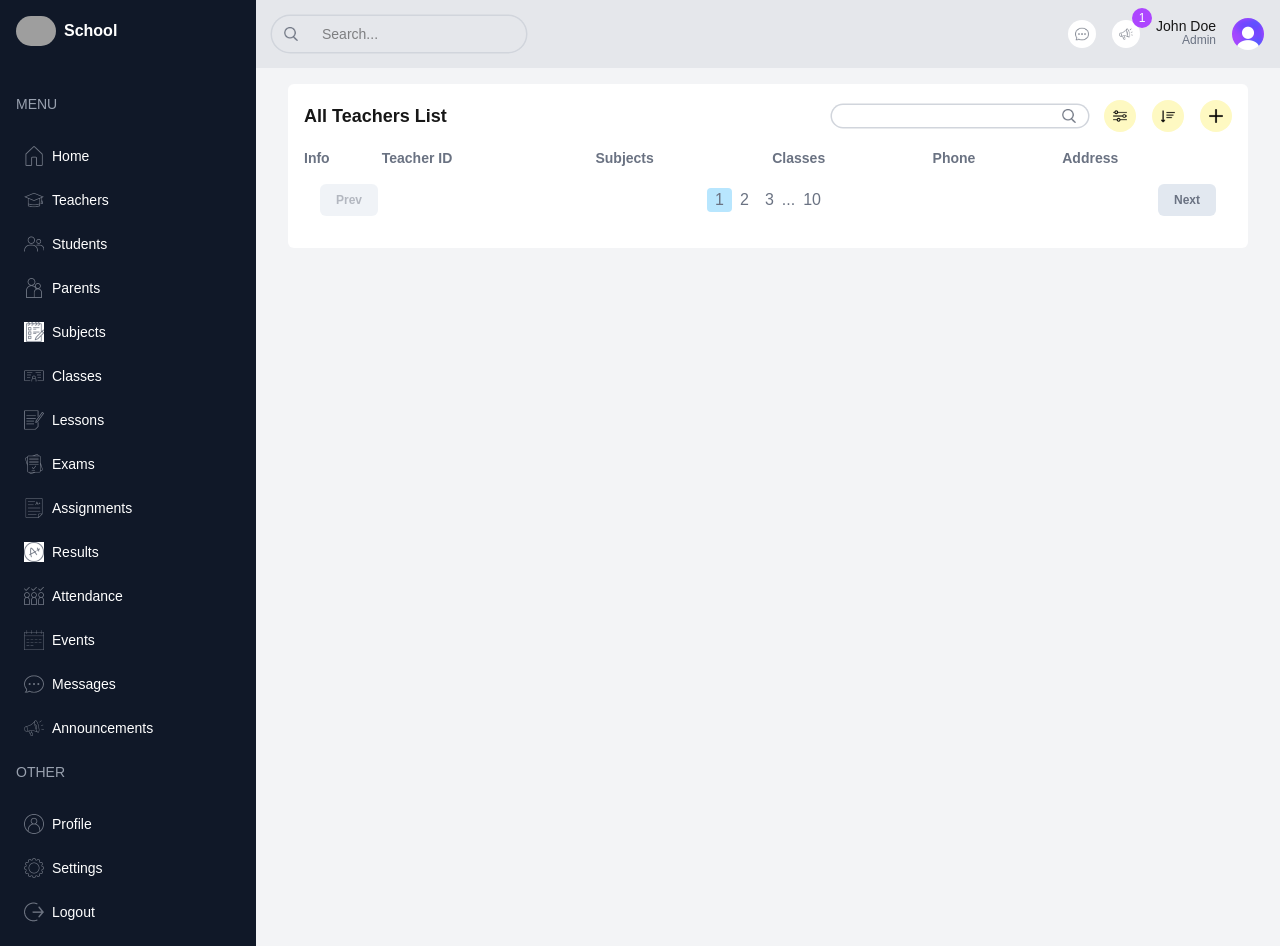
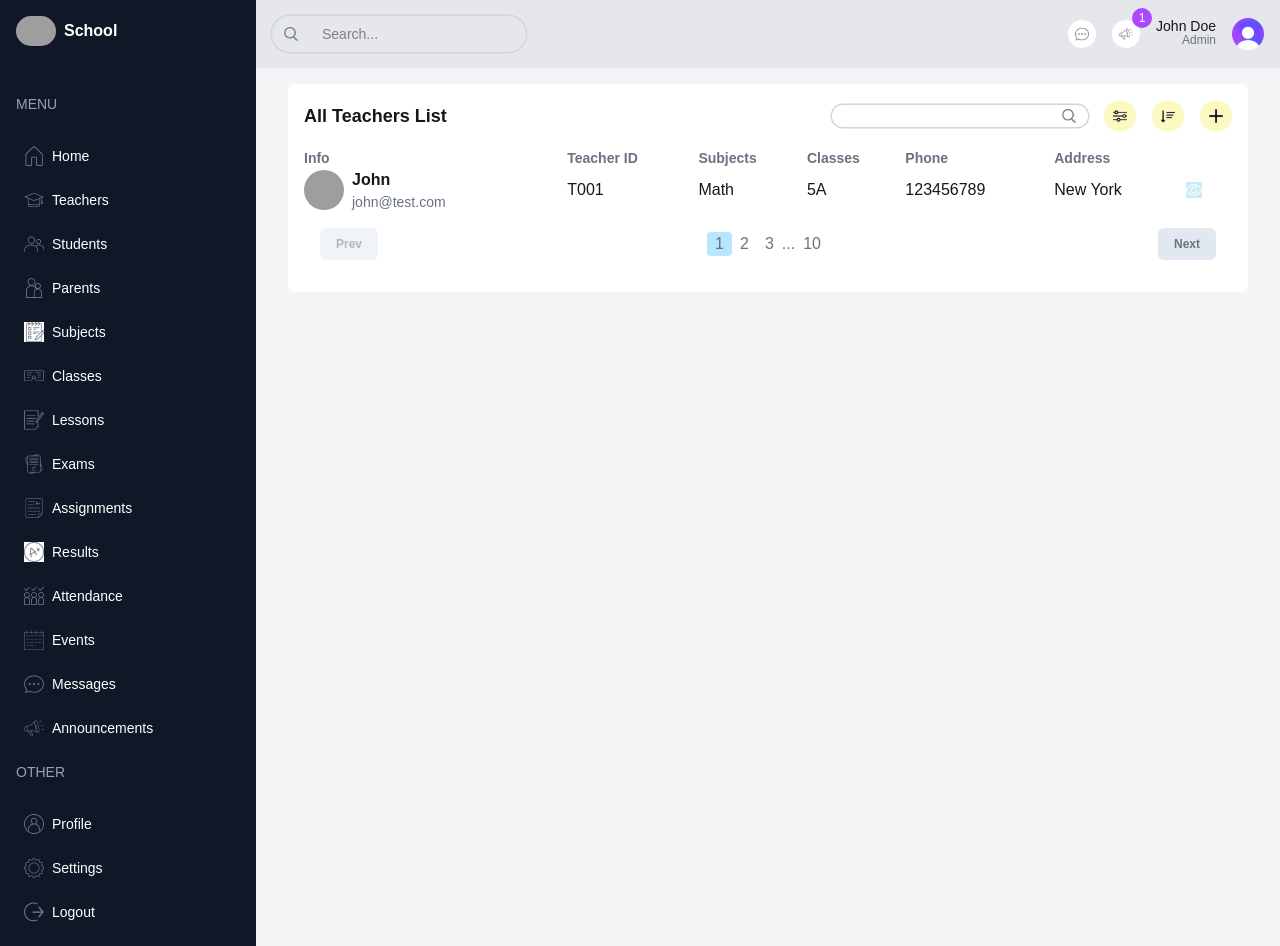
Before and after one commit to rumachoudhury/school-management-dashboard, a Next.js app: page /list/teachers in a window 1280 px wide. Built offline with nearby package versions, Linux system fonts and the light colour scheme; grey boxes are pictures that could not be loaded.

Commit message:
Update reusable table component with data and renderRow

```diff
--- a/src/app/(dashboard)/list/teachers/page.tsx
+++ b/src/app/(dashboard)/list/teachers/page.tsx
@@ -3,6 +3,7 @@ import Table from "@/src/components/Table";
 
 import TableSearch from "@/src/components/TableSearch";
 import Image from "next/image";
+import Link from "next/link";
 
 type Column = {
   header: string;
@@ -69,17 +70,95 @@ const columns: Column[] = [
 ];
 
 export default function TeacherListPage() {
+  // const renderRow = (item: Teacher) => {
+  //   return (
+  //     <tr key={item.id}>
+  //       <td>
+  //         <Image
+  //           src={item.photo}
+  //           alt=""
+  //           width={40}
+  //           height={40}
+  //           className="md:hidden xl:block w-10 h-11 rounded-full object-cover"
+  //         />
+
+  //         <div className="flex flex-col md:flex-row items-start md:items-center gap-2">
+  //           <h3 className="font-semibold">{item.name}</h3>
+  //           <p className="text-sm text-gray">{item.email}</p>
+  //         </div>
+  //       </td>
+
+  //       <td className="hidden md:table-cell">{item.teacherID}</td>
+  //       <td className="hidden md:table-cell">{item.subjects.join(", ")}</td>
+  //       <td className="hidden md:table-cell">{item.classes.join(", ")}</td>
+  //       <td className="hidden lg:table-cell">{item.phone}</td>
+  //       <td className="hidden lg:table-cell">{item.adress}</td>
+
+  //       <td>
+  //         <div className="flex items-center gap-2">
+  //           <Link
+  //             href={`/list/teachers/${item.id}`}
+  //             className="text-sm text-blue-500"
+  //           >
+  //             <button className="w-7 h-7 flex items-center justify-center rounded-full">
+  //               <Image
+  //                 src="/images/school-management-dashboard/view.png"
+  //                 alt=""
+  //                 width={16}
+  //                 height={16}
+  //               />
+  //             </button>
+  //           </Link>
+  //         </div>
+  //       </td>
+  //     </tr>
+  //   );
+  // };
+
   const renderRow = (item: Teacher) => {
     return (
       <tr key={item.id}>
         <td>
-          <Image
-            src={item.photo}
-            alt=""
-            width={40}
-            height={40}
-            className="md:hidden xl:block w-10 h-11 rounded-full"
-          />
+          <Link
+            href={`/list/teachers/${item.id}`}
+            className="flex items-center gap-2"
+          >
+            <Image
+              src={item.photo}
+              alt={item.name}
+              width={40}
+              height={40}
+              className="w-10 h-10 rounded-full object-cover"
+            />
+
+            <div className="flex flex-col">
+              <h3 className="font-semibold">{item.name}</h3>
+              <p className="text-sm text-gray-500">{item.email}</p>
+            </div>
+          </Link>
+        </td>
+
+        <td className="hidden md:table-cell">{item.teacherID}</td>
+
+        <td className="hidden md:table-cell">{item.subjects.join(", ")}</td>
+
+        <td className="hidden md:table-cell">{item.classes.join(", ")}</td>
+
+        <td className="hidden lg:table-cell">{item.phone}</td>
+
+        <td className="hidden lg:table-cell">{item.adress}</td>
+
+        <td>
+          <Link href={`/list/teachers/${item.id}`}>
+            <button className="w-7 h-7 flex items-center justify-center rounded-full">
+              <Image
+                src="/images/school-management-dashboard/view.png"
+                alt="View"
+                width={16}
+                height={16}
+              />
+            </button>
+          </Link>
         </td>
       </tr>
     );
@@ -131,7 +210,7 @@ export default function TeacherListPage() {
 
       {/* List */}
       <div className="">
-        <Table columns={columns} />
+        <Table columns={columns} data={teachers} renderRow={renderRow} />
       </div>
 
       {/* Pagination */}
--- a/src/components/Table.tsx
+++ b/src/components/Table.tsx
@@ -5,7 +5,15 @@ type Column = {
   accessor: string;
   className?: string;
 };
-function Table({ columns }: { columns: Column[] }) {
+function Table({
+  columns,
+  data,
+  renderRow,
+}: {
+  columns: Column[];
+  data: any[];
+  renderRow: (item: any) => React.ReactNode;
+}) {
   return (
     <table className="w-full mt-4">
       <thead>
@@ -17,44 +25,9 @@ function Table({ columns }: { columns: Column[] }) {
           ))}
         </tr>
       </thead>
+      <tbody>{data.map((item) => renderRow(item))}</tbody>
     </table>
   );
 }
 
 export default Table;
-
-// ===============
-// import React from "react";
-
-// type Column = {
-//   header: string;
-//   accessor: string;
-//   className?: string;
-// };
-
-// type TableProps = {
-//   columns: Column[];
-// };
-
-// function Table({ columns }: TableProps) {
-//   return (
-//     <table className="w-full mt-4">
-//       <thead>
-//         <tr className="text-left text-gray-500 text-sm">
-//           {columns.map((column) => (
-//             <th
-//               key={column.accessor}
-//               className={`py-3 px-2 ${column.className ?? ""}`}
-//             >
-//               {column.header}
-//             </th>
-//           ))}
-//         </tr>
-//       </thead>
-
-//       <tbody>{/* Table rows will go here */}</tbody>
-//     </table>
-//   );
-// }
-
-// export default Table;
```
